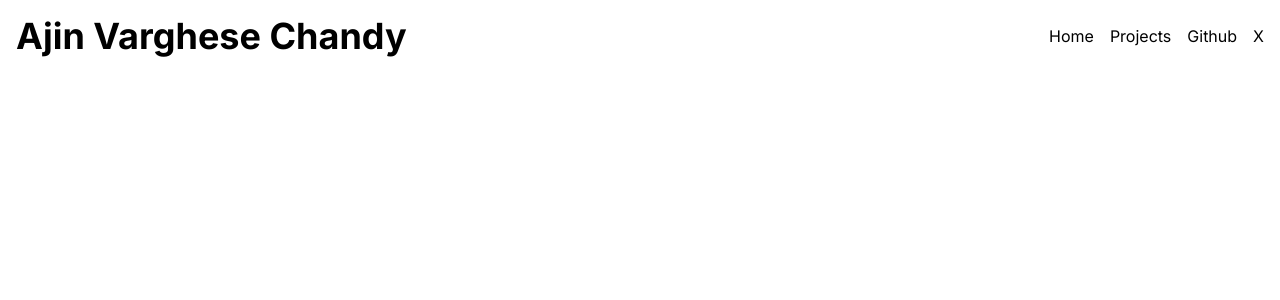
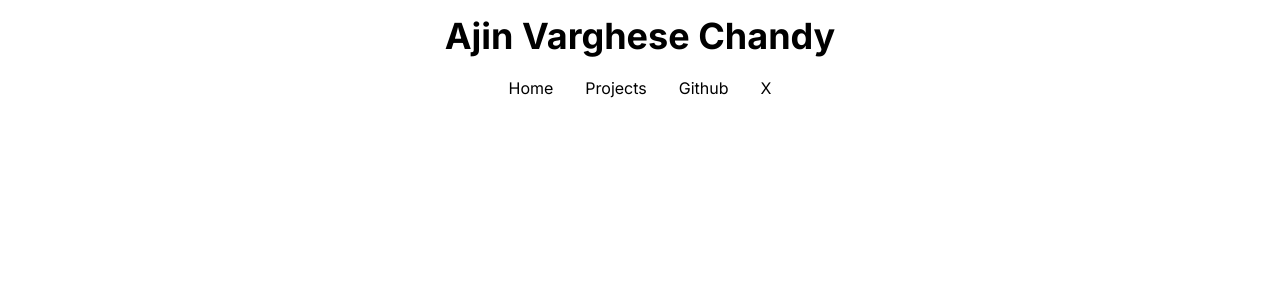
Before and after one commit to aajinn/0Ared, a Next.js app: page / in a window 1280 px wide. Shown: the top 300 px of the page. Built offline with nearby package versions, Linux system fonts and the light colour scheme.

Commit message:
new style to header

```diff
--- a/src/components/Header.tsx
+++ b/src/components/Header.tsx
@@ -2,11 +2,11 @@ export default function Header() {
   return (
     <header className="py-4">
       <div className="container mx-auto px-4">
-        <div className="flex flex-col md:flex-row justify-between items-center">
-          <div className="text-3xl md:text-4xl font-bold mb-4 md:mb-0">
+        <div className="flex flex-col items-center">
+          <div className="text-3xl md:text-4xl font-bold mb-4 text-center">
             Ajin Varghese Chandy
           </div>
-          <nav className="flex flex-wrap justify-center md:justify-end md:space-x-4">
+          <nav className="flex flex-wrap justify-center space-x-2 md:space-x-4">
             <NavLink href="/" text="Home" />
             <NavLink href="/projects" text="Projects" />
             <NavLink href="https://github.com/ARed99" text="Github" />
@@ -20,7 +20,7 @@ export default function Header() {
 
 function NavLink({ href, text }: { href: string; text: string }) {
   return (
-    <a href={href} className="hover:text-gray-300 px-2 py-1 md:px-0 md:py-0">
+    <a href={href} className="hover:text-gray-300 px-2 py-1">
       {text}
     </a>
   );
```
